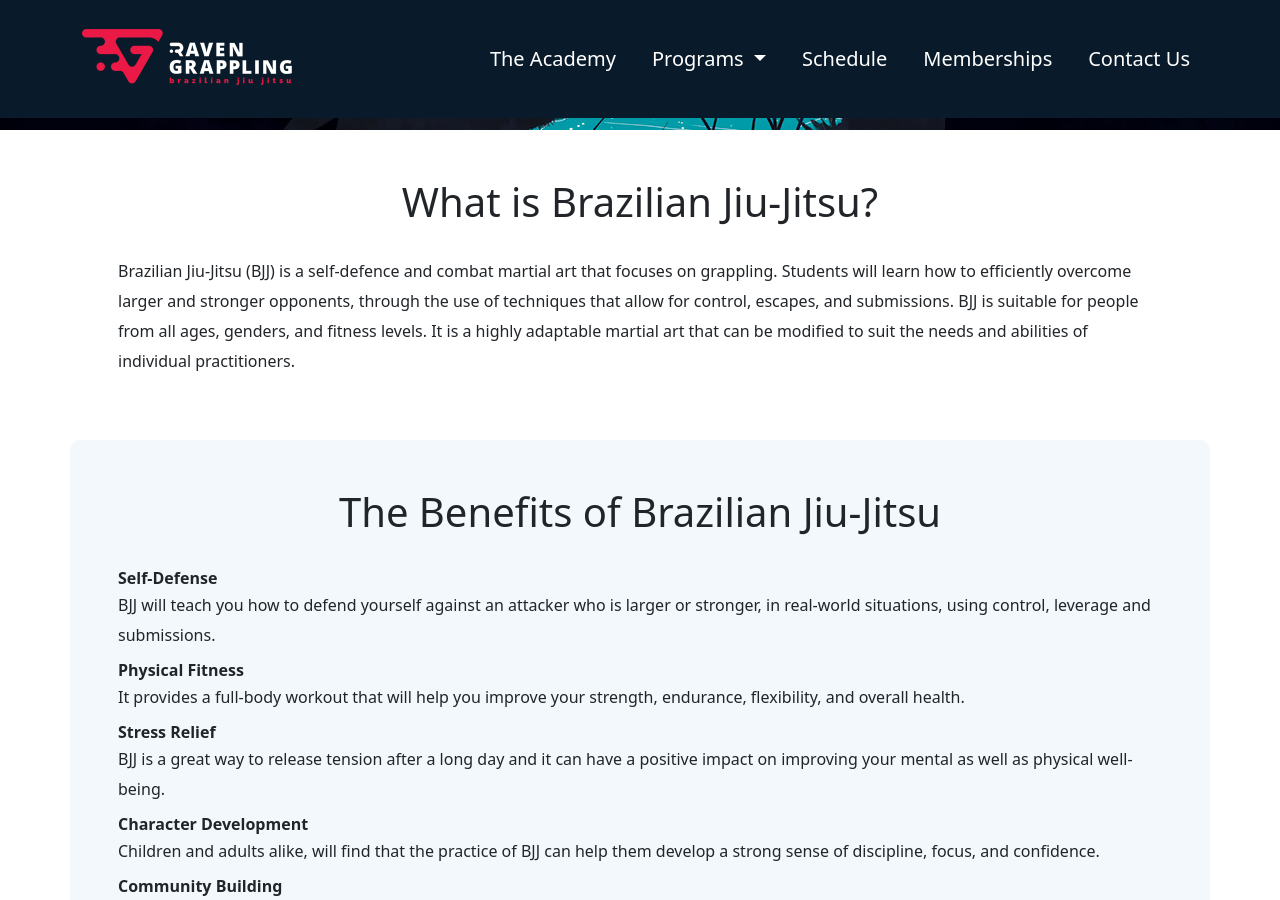
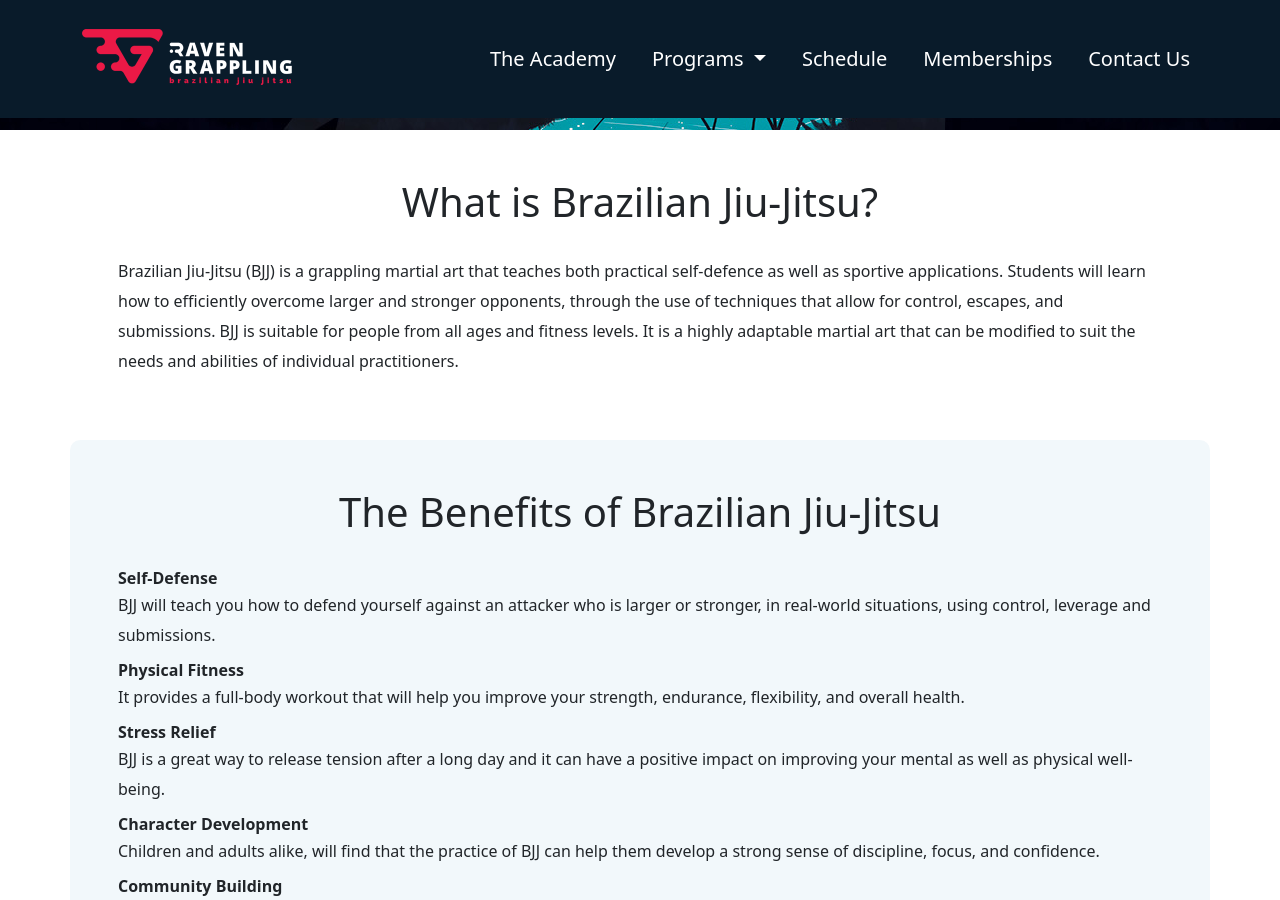
Before and after one commit to RavenGrappling/RavenGrappling.github.io, a Jekyll site: the page built from index.md, in a window 1280 px wide and 900 px high, scrolled down 628 px. Built offline with Jekyll 4.4.1, drawn with Linux system fonts in a browser that asks for light colours.

Commit message:
Update index.md

```diff
--- a/index.md
+++ b/index.md
@@ -18,7 +18,7 @@ layout: default
 <div class="container py-5 px-4 p-lg-5">
   <h1 class="text-center">What is Brazilian Jiu-Jitsu?</h1>
   <p>
-    Brazilian Jiu-Jitsu (BJJ) is a self-defence and combat martial art that focuses on grappling. Students will learn how to efficiently overcome larger and stronger opponents, through the use of techniques that allow for control, escapes, and submissions. BJJ is suitable for people from all ages, genders, and fitness levels. It is a highly adaptable martial art that can be modified to suit the needs and abilities of individual practitioners.
+    Brazilian Jiu-Jitsu (BJJ) is a grappling martial art that teaches both practical self-defence as well as sportive applications. Students will learn how to efficiently overcome larger and stronger opponents, through the use of techniques that allow for control, escapes, and submissions. BJJ is suitable for people from all ages and fitness levels. It is a highly adaptable martial art that can be modified to suit the needs and abilities of individual practitioners.
   </p>
 </div>
 
```
